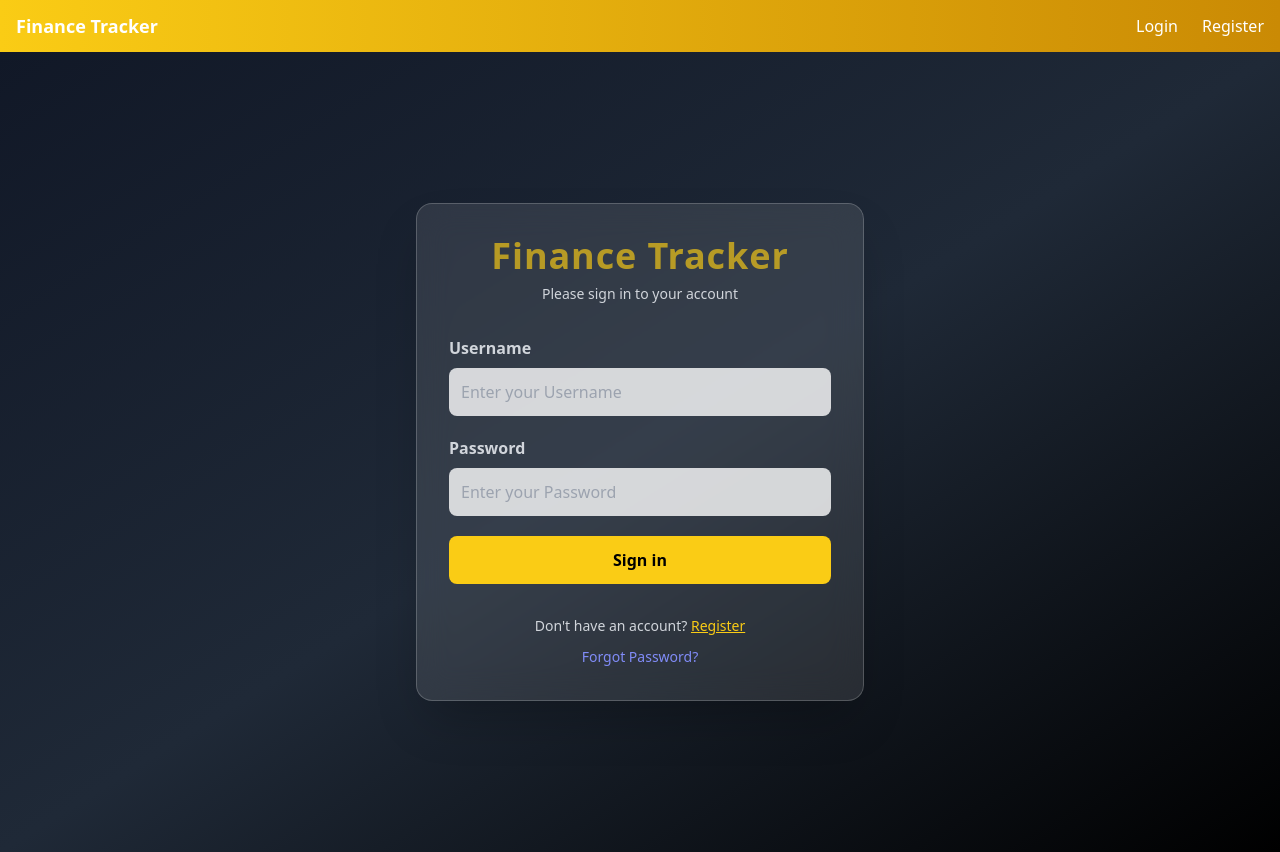
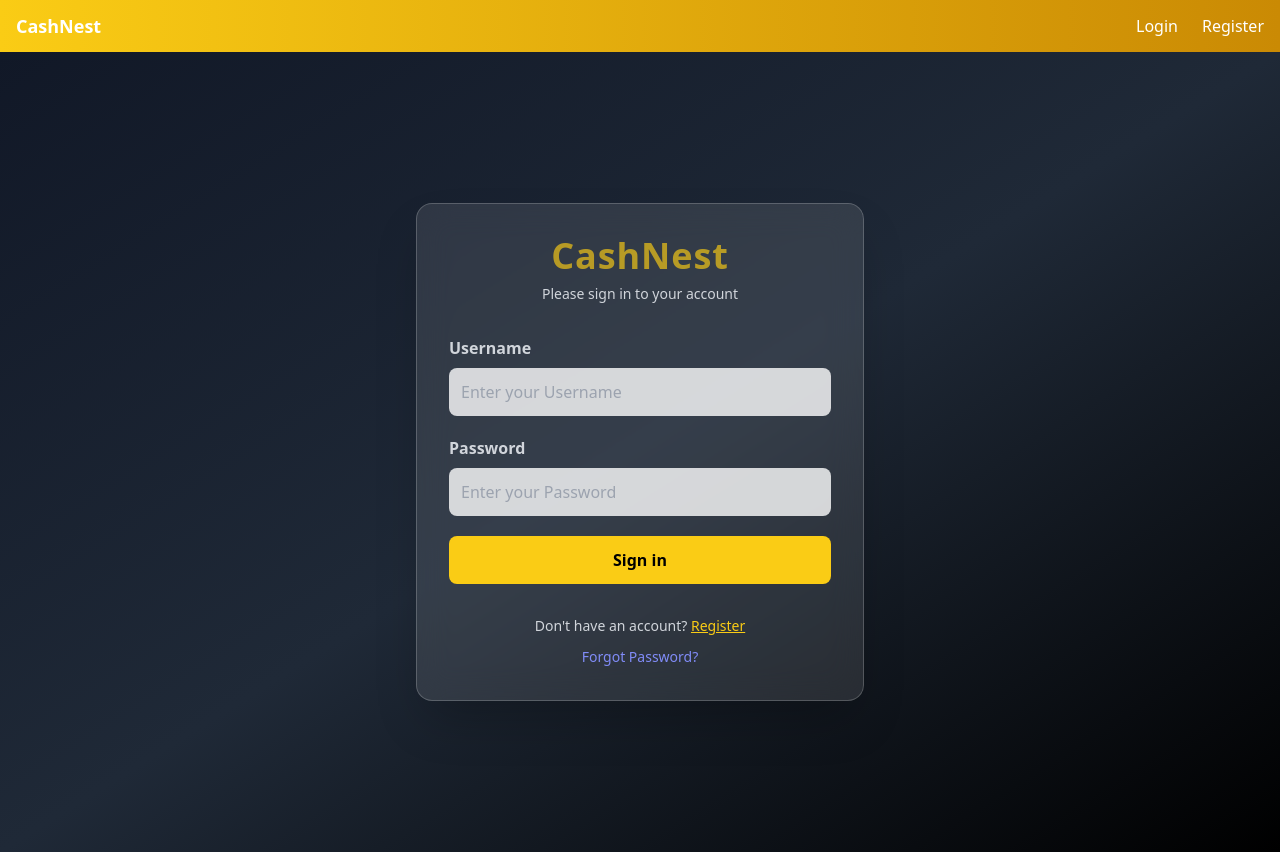
Before and after one commit to veekshan-rai/Finance-Tracker, a Django app: template expenses/templates/registration/login.html in a window 1280 px wide. Run offline with Django 3.2, Linux system fonts and the light colour scheme; the template is opened without the code that fills it, so the values that code supplies are empty; some libraries are stand-ins or nearby versions.

Commit message:
Website name changed

```diff
--- a/expenses/templates/base.html
+++ b/expenses/templates/base.html
@@ -15,7 +15,7 @@
 
         <!-- Logo -->
         <div class="font-bold text-lg">
-            Finance Tracker
+            CashNest
         </div>
 
         <!-- Mobile Menu Button -->
--- a/expenses/templates/home.html
+++ b/expenses/templates/home.html
@@ -5,7 +5,7 @@
     <div class="text-center mb-10 p-6 rounded-2xl bg-gradient-to-r from-yellow-100 via-white to-yellow-100 shadow-lg transition-all duration-500 hover:shadow-2xl hover:scale-[1.02]">
 
     <h1 class="text-4xl font-extrabold bg-gradient-to-r from-yellow-500 via-orange-500 to-yellow-600 bg-clip-text text-transparent animate-pulse tracking-wide">
-        Welcome to Your Finance Tracker
+        Welcome to Your CashNest
     </h1>
 
     <h2 class="text-2xl font-bold text-gray-700 mt-3 transition duration-300 hover:text-indigo-500 hover:tracking-wider">
--- a/expenses/templates/registration/login.html
+++ b/expenses/templates/registration/login.html
@@ -16,7 +16,7 @@
         <!-- Header -->
         <div>
             <h2 class="text-4xl font-extrabold text-yellow-400 text-center tracking-wide animate-pulse">
-                Finance Tracker
+                CashNest
             </h2>
             <p class="mt-2 text-center text-gray-300 text-sm">
                 Please sign in to your account
```
